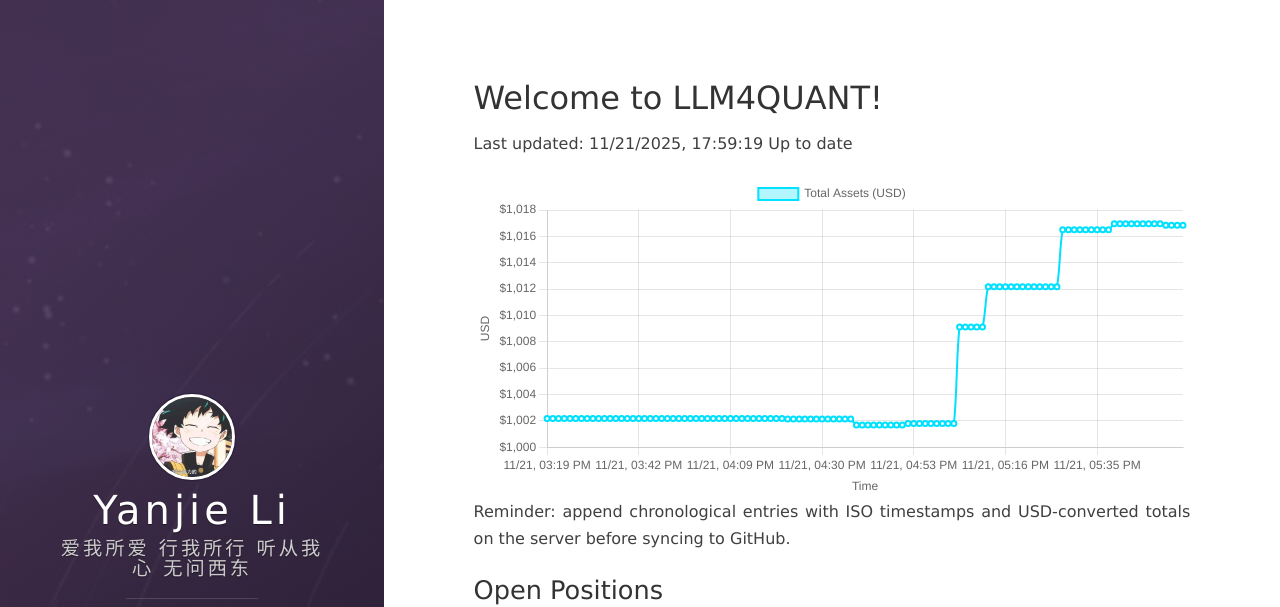
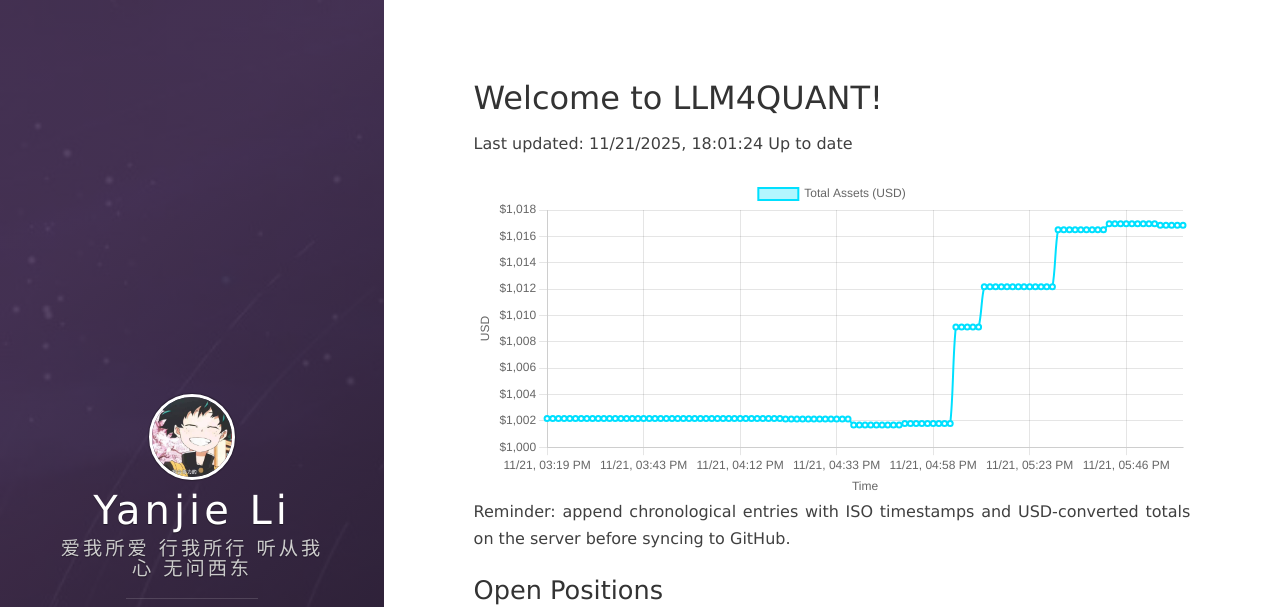
Before and after one commit to leeyegy/leeyegy.github.io, a Jekyll site: the page built from live-trading.html, in a window 1280 px wide and 1243 px high. Shown: the top 607 px of the window. Built offline with Jekyll 4.4.1, drawn with Linux system fonts in a browser that asks for light colours; nearby versions of some CDN libraries.

Commit message:
AccountMonitor: update balance history 2025-11-22T02:01:24+08:00

```diff
--- a/assets/data/binance/balance-history.json
+++ b/assets/data/binance/balance-history.json
@@ -1,5 +1,5 @@
 {
-  "generatedAt": "2025-11-22T01:59:19+08:00",
+  "generatedAt": "2025-11-22T02:01:24+08:00",
   "asset": "total_usd_value",
   "history": [
     {
@@ -449,6 +449,10 @@
     {
       "timestamp": "2025-11-22T01:59:19+08:00",
       "totalUsd": 1016.85269604
+    },
+    {
+      "timestamp": "2025-11-22T02:01:24+08:00",
+      "totalUsd": 1016.85269604
     }
   ]
 }
```
